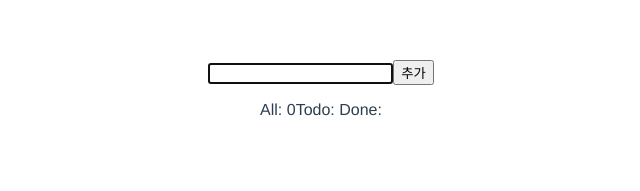
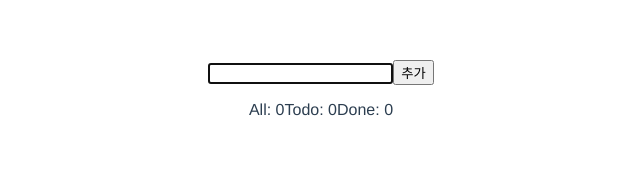
Before and after one commit to Theeea/Vue_todolist, a Vue app: page / in a window 1280 px wide. Shown: the top 191 px of the page, without its empty margins (319-959 px from the left). Built offline with nearby package versions, Linux system fonts and the light colour scheme.

Commit message:
added cnt

```diff
--- a/src/components/Todo.vue
+++ b/src/components/Todo.vue
@@ -4,20 +4,12 @@ import {ref, computed} from 'vue'
 const add_input = ref('');
 const todos = ref([
 ]);
+const computedDoneCnt = computed({
+  get: () => todos.value.filter(item => item.status === true),
+});
 
-// const fullName = computed({
-//   get: () => `${lastName.value} ${firstName.value}`.trim(),
-//   set: (newValue) => {
-//     const names = newValue.trim().split(' ');
-//     lastName.value = names[0] ?? '';
-//     firstName.value = names[1] ?? '';
-//   }
-// });
-const computedAllCnt = computed({
-  get: () => todos.value,
-  set: (newValue) => {
-    return newValue.status;
-  }
+const computedLeftCnt = computed({
+  get: () => todos.value.filter(item => item.status === false),
 });
 
 function doAdd() {
@@ -60,9 +52,9 @@ function doDone(idx) {
     </ol>
   </div>
   <div>
-    <span>All: </span><span>{{ computedAllCnt.length }}</span>
-    <span>Todo: </span><span></span>
-    <span>Done: </span><span></span>
+    <span>All: </span><span>{{ todos.length }}</span>
+    <span>Todo: </span><span>{{ computedLeftCnt.length}}</span>
+    <span>Done: </span><span>{{computedDoneCnt.length}}</span>
   </div>
 </template>
 
```
